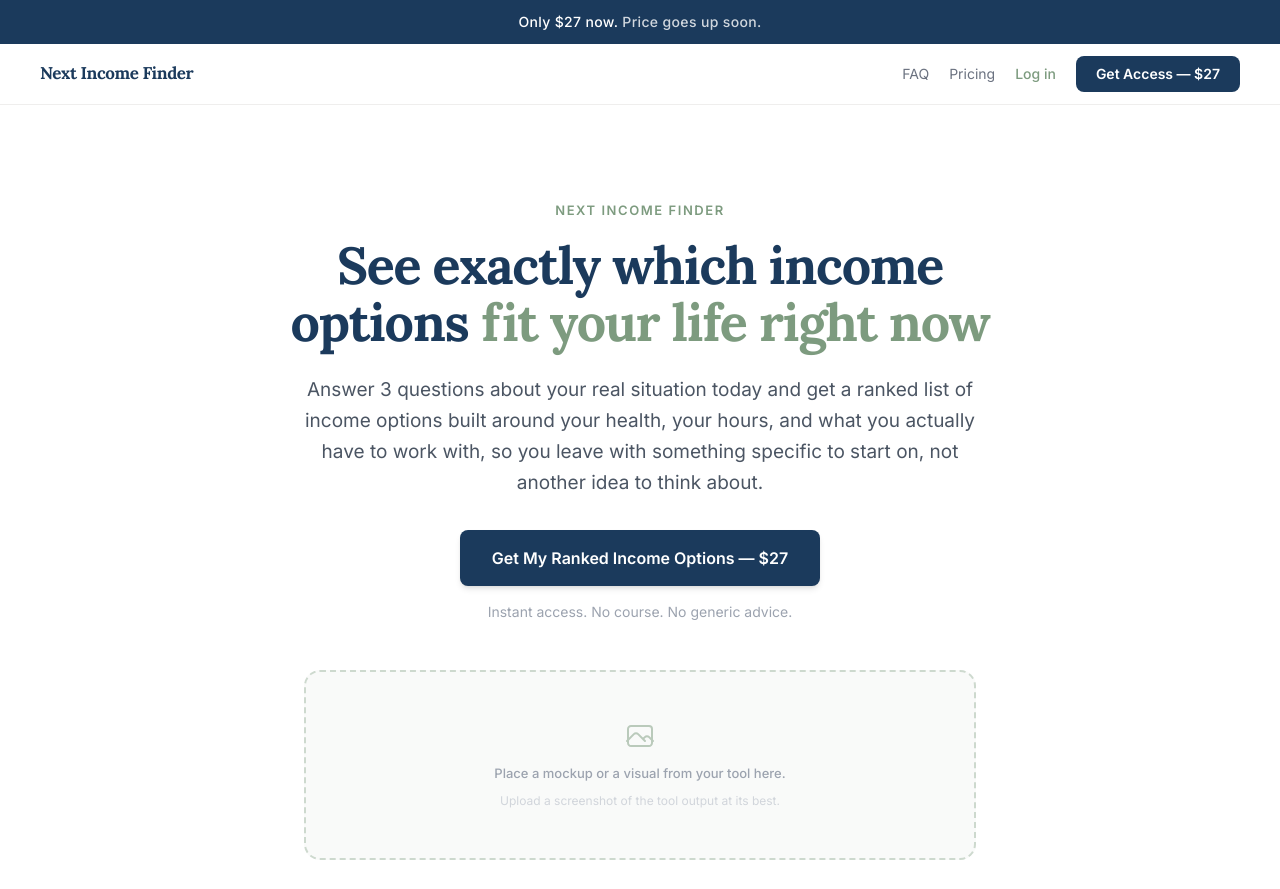
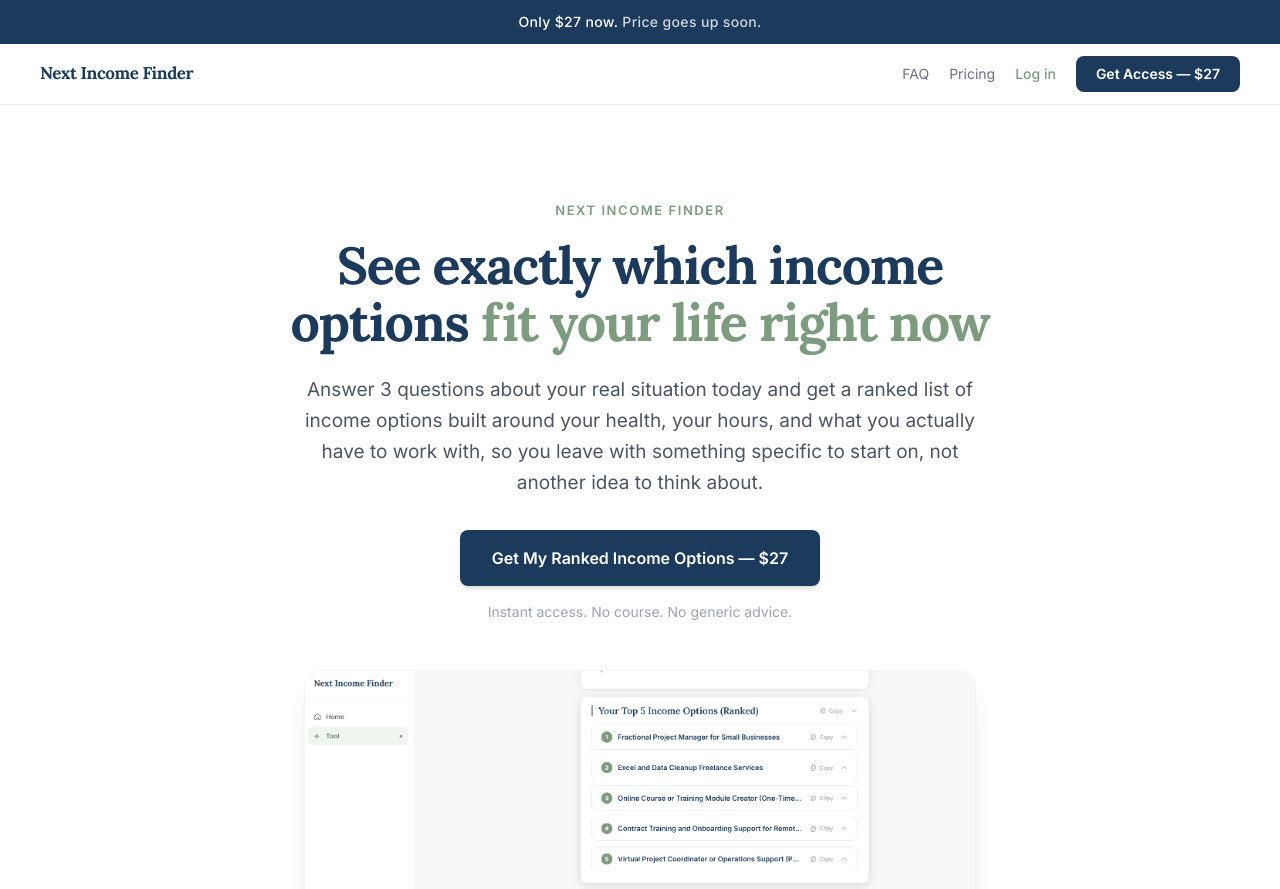
Before and after one commit to veslemoyklavenes-png/next-income-finder, a Next.js app: page / in a window 1280 px wide. Shown: the top 889 px of the page. Built offline with nearby package versions, Linux system fonts and the light colour scheme.

Commit message:
Add real tool mockup screenshot to salespage hero

```diff
--- a/app/page.tsx
+++ b/app/page.tsx
@@ -390,27 +390,13 @@ export default function SalesPage() {
               Instant access. No course. No generic advice.
             </p>
 
-            {/* ── Mockup placeholder ── */}
-            <div className="mt-12 mx-auto max-w-2xl rounded-2xl border-2 border-dashed border-[rgba(125,155,127,0.35)] bg-[#f9faf9] py-12 px-6 flex flex-col items-center gap-2 text-center">
-              <svg
-                className="w-8 h-8 text-[#7D9B7F] opacity-50 mb-1"
-                fill="none"
-                viewBox="0 0 24 24"
-                stroke="currentColor"
-                strokeWidth={1.5}
-              >
-                <path
-                  strokeLinecap="round"
-                  strokeLinejoin="round"
-                  d="M2.25 15.75l5.159-5.159a2.25 2.25 0 013.182 0l5.159 5.159m-1.5-1.5l1.409-1.409a2.25 2.25 0 013.182 0l2.909 2.909M3 12V6.75A2.25 2.25 0 015.25 4.5h13.5A2.25 2.25 0 0121 6.75v10.5A2.25 2.25 0 0118.75 19.5H5.25A2.25 2.25 0 013 17.25V12z"
-                />
-              </svg>
-              <p className="text-[13px] text-gray-400 font-medium">
-                Place a mockup or a visual from your tool here.
-              </p>
-              <p className="text-[12px] text-gray-300">
-                Upload a screenshot of the tool output at its best.
-              </p>
+            {/* ── Tool mockup ── */}
+            <div className="mt-12 mx-auto max-w-2xl rounded-2xl overflow-hidden shadow-xl border border-gray-100">
+              <img
+                src="/tool-mockup.png"
+                alt="Next Income Finder — your ranked income options"
+                className="w-full h-auto block"
+              />
             </div>
           </div>
         </section>
```
Also changed, not shown: public/tool-mockup.png (added).
